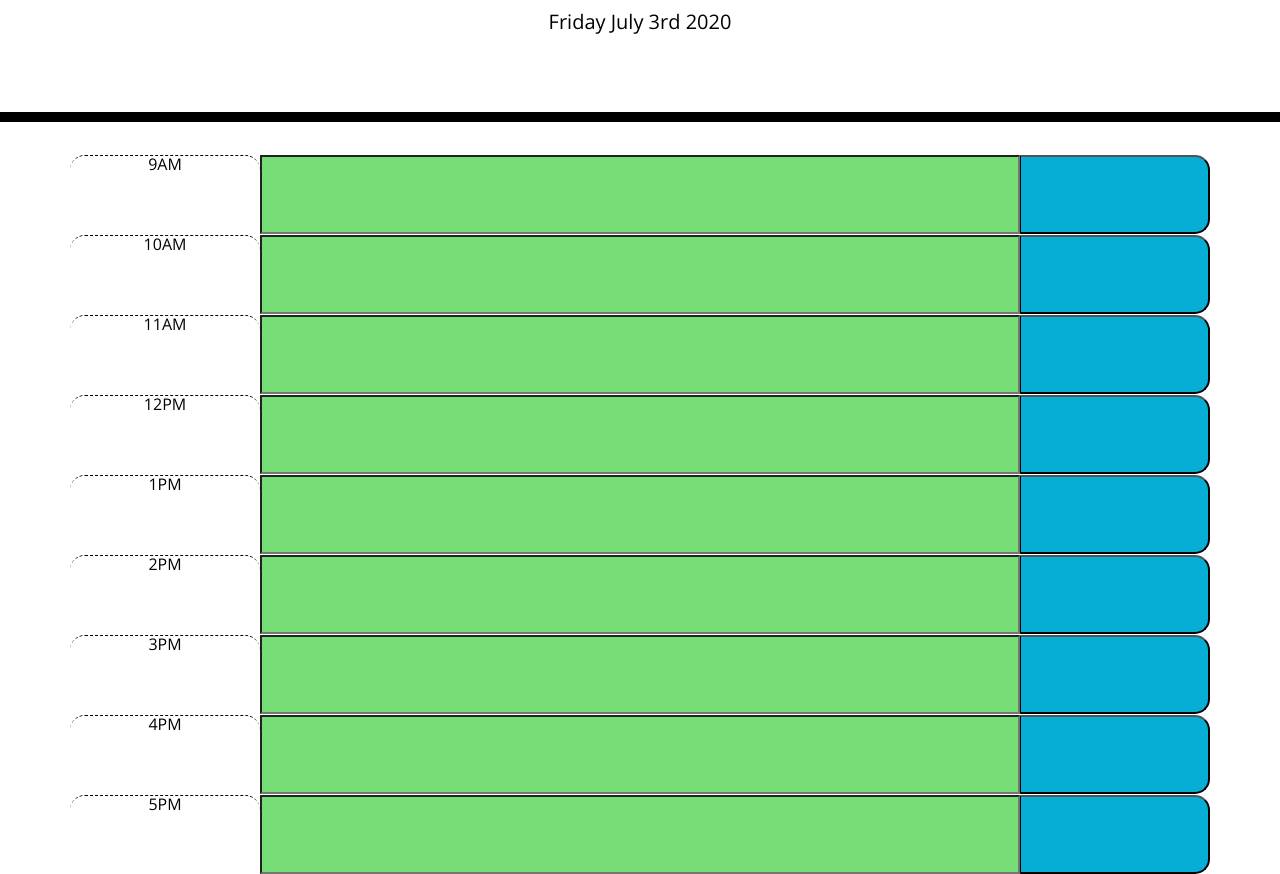
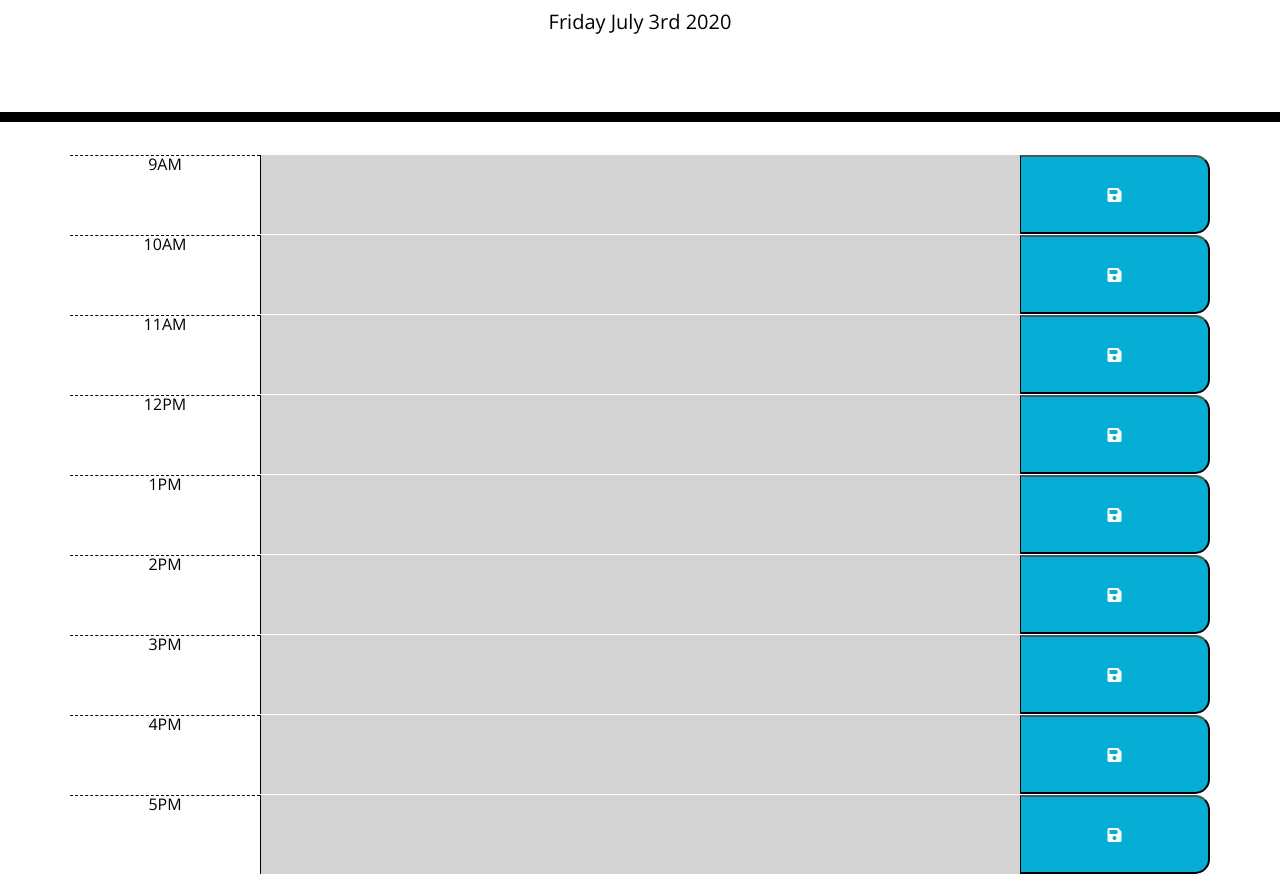
Before and after one commit to anderam17/work-day-scheduler, a plain HTML site: page index.html in a window 1280 px wide. Shown: the part 182-1056 px from the top of the page. Drawn offline with nearby package versions, Linux system fonts and the light colour scheme.

Commit message:
changed input tage to text area tags. Rearranged the class assignments on html rows and took away future class designation. Finalized if/else statements that determine color of the time blocks. Created save button click functionality that sends user input to internal storage. Each row pulls from local storage for its text content.

```diff
--- a/index.html
+++ b/index.html
@@ -19,61 +19,63 @@
     </header>
     <div class="container">
 
-      <div class = "row" >
-        <div class="col-md-2 hour time-block">9AM</div>
-        <input class="col-md-8 future textarea"/>
-        <button class="col-md-2 saveBtn fa fa-floppy-o"></button>
+      <!-- ! reformat rest of rows -->
+
+      <div class = "row time-block"  id="9">
+        <div class="col-md-2 hour ">9AM</div>
+        <textarea class="col-md-8 textarea description"></textarea>
+        <button class="col-md-2 saveBtn"><i class="fas fa-save"></i></button>
       </div>
 
-      <div class = "row" >
-        <div class="col-md-2 hour time-block">10AM</div>
-        <input class="col-md-8 future textarea"/>
-        <button class="col-md-2 saveBtn"></button>
+      <div class = "row time-block"  id="10">
+        <div class="col-md-2 hour ">10AM</div>
+        <textarea class="col-md-8 textarea description"></textarea>
+        <button class="col-md-2 saveBtn"><i class="fas fa-save"></i></button>
       </div>
 
-      <div class = "row" >
-        <div class="col-md-2 hour time-block">11AM</div>
-        <input class="col-md-8 future textarea"/>
-        <button class="col-md-2 saveBtn"></button>
+      <div class = "row time-block"  id="11">
+        <div class="col-md-2 hour ">11AM</div>
+        <textarea class="col-md-8 textarea description"></textarea>
+        <button class="col-md-2 saveBtn"><i class="fas fa-save"></i></button>
       </div>
 
-      <div class = "row" >
-        <div class="col-md-2 hour time-block">12PM</div>
-        <input class="col-md-8 future textarea"/>
-        <button class="col-md-2 saveBtn"></button>
+      <div class = "row time-block"  id="12">
+        <div class="col-md-2 hour ">12PM</div>
+        <textarea class="col-md-8 textarea description"></textarea>
+        <button class="col-md-2 saveBtn"><i class="fas fa-save"></i></button>
       </div>
 
-      <div class = "row" >
-        <div class="col-md-2 hour time-block">1PM</div>
-        <input class="col-md-8 future textarea"/>
-        <button class="col-md-2 saveBtn"></button>
+      <div class = "row time-block"  id="13">
+        <div class="col-md-2 hour ">1PM</div>
+        <textarea class="col-md-8 textarea description"></textarea>
+        <button class="col-md-2 saveBtn"><i class="fas fa-save"></i></button>
       </div>
 
-      <div class = "row" >
-        <div class="col-md-2 hour time-block">2PM</div>
-        <input class="col-md-8 future textarea"/>
-        <button class="col-md-2 saveBtn"></button>
+      <div class = "row time-block"  id="14">
+        <div class="col-md-2 hour ">2PM</div>
+        <textarea class="col-md-8 textarea description"></textarea>
+        <button class="col-md-2 saveBtn"><i class="fas fa-save"></i></button>
       </div>
 
-      <div class = "row" >
-        <div class="col-md-2 hour time-block">3PM</div>
-        <input class="col-md-8 future textarea"/>
-        <button class="col-md-2 saveBtn"></button>
+      <div class = "row time-block"  id="15">
+        <div class="col-md-2 hour ">3PM</div>
+        <textarea class="col-md-8 textarea description"></textarea>
+        <button class="col-md-2 saveBtn"><i class="fas fa-save"></i></button>
       </div>
 
-      <div class = "row" >
-        <div class="col-md-2 hour time-block">4PM</div>
-        <input class="col-md-8 future textarea"/>
-        <button class="col-md-2 saveBtn"></button>
+      <div class = "row time-block"  id="16">
+        <div class="col-md-2 hour ">4PM</div>
+        <textarea class="col-md-8 textarea description"></textarea>
+        <button class="col-md-2 saveBtn"><i class="fas fa-save"></i></button>
       </div>
 
-      <div class = "row" >
-        <div class="col-md-2 hour time-block">5PM</div>
-        <input class="col-md-8 future textarea"/>
-        <button class="col-md-2 saveBtn"></button>
+      <div class = "row time-block"  id="17">
+        <div class="col-md-2 hour ">5PM</div>
+        <textarea class="col-md-8 textarea description"></textarea>
+        <button class="col-md-2 saveBtn"><i class="fas fa-save"></i></button>
       </div>
 
-    </>
+    </div>
 
     <script src="https://code.jquery.com/jquery-3.4.1.min.js"></script>
     <script src="https://cdnjs.cloudflare.com/ajax/libs/moment.js/2.24.0/moment.min.js"></script>
--- a/script.js
+++ b/script.js
@@ -1,13 +1,45 @@
 
-
-//! Trying to use moment.js. Not going well
+//Sets date at the top of the page
 $("#currentDay").text(moment().format('dddd MMMM Do YYYY'));
 
 
+function updateHour(){
+    var currentHour = moment().hours();
+    console.log(currentHour);
+    $(".time-block").each(function(){
+        var blockTime = $(this).attr("id");
+        console.log(blockTime);
 
+        if(currentHour > blockTime){
+            $(this).addClass("past");
+        } else if(currentHour == blockTime){
+            // $(this).removeClass("future");
+            $(this).removeClass("past");
+            $(this).addClass("present");
+        }else{
+            $(this).removeClass("past");
+            $(this).removeClass("present");
+            $(this).addClass("future");
+        }
+    })
+}
 
-//? How do you get the time? Need to display that.
-//?How do I get font awesome to work
-//if the time is equal to or later than current block, change color
-// Save to local storage on button click
-//Print to-do on text input area. Maybe blank preview-tag?
+updateHour();
+
+//get input from user. Store it in an object. Print to the screen
+$(".saveBtn").on("click", function(){
+    var todoInput= $(this).siblings(".description").val().trim();
+    var rowTime = $(this).parent().attr("id");
+
+    window.localStorage.setItem(rowTime, todoInput);
+})
+
+$("#9 .description").val(localStorage.getItem("9"));
+$("#10 .description").val(localStorage.getItem("10"));
+$("#11 .description").val(localStorage.getItem("11"));
+$("#12 .description").val(localStorage.getItem("12"));
+$("#13 .description").val(localStorage.getItem("13"));
+$("#14 .description").val(localStorage.getItem("14"));
+$("#15 .description").val(localStorage.getItem("15"));
+$("#16 .description").val(localStorage.getItem("16"));
+$("#17 .description").val(localStorage.getItem("17"));
```
